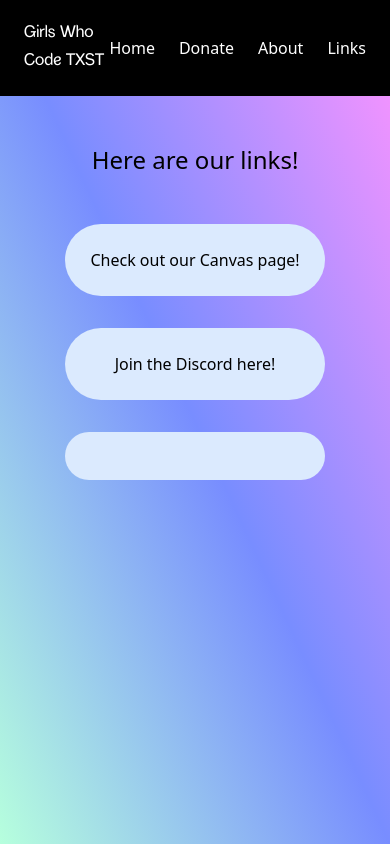
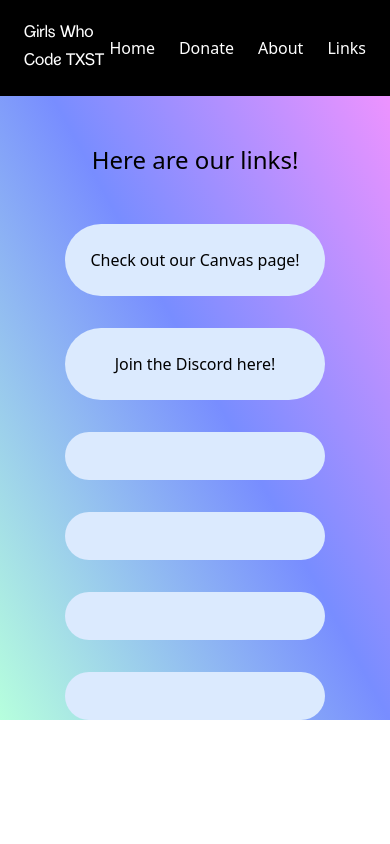
Before and after one commit to gwc-txst/gwc-home, a Next.js app: page /links in a window 390 px wide. Built offline with nearby package versions, Linux system fonts and the light colour scheme.

Commit message:
feat: add responsiveness in nav bar and link buttons

```diff
--- a/components/LinktreeButton.js
+++ b/components/LinktreeButton.js
@@ -1,6 +1,11 @@
 const LinktreeButton = ({ label }) => {
   return (
-    <div className="bg-blue-100 text-center w-2/3 py-6 rounded-full">
+    <div
+      className="bg-blue-100
+      text-center w-2/3 py-6 rounded-full
+      hover:bg-blue-200 active:bg-blue-300
+      cursor-pointer"
+    >
       {label}
     </div>
   );
--- a/pages/links.js
+++ b/pages/links.js
@@ -2,27 +2,34 @@ import LinktreeButton from "../components/LinktreeButton";
 
 export default function Links() {
   return (
-    <div className="h-screen bg-gradient-to-tr from-[#B6FFDD] via-[#788DFF] to-[#FF94FF]">
+    <div className="h-cover bg-gradient-to-tr from-[#B6FFDD] via-[#788DFF] to-[#FF94FF]">
       {/* Start header */}
       <div className="bg-black h-24 grid grid-cols-3 items-center">
-        <div className="text-white col-span-1 mx-6 font-babe-sans sm:text-2xl text-lg">
+        <div className="text-white col-span-1 mx-6 font-babe-sans sm:text-2xl text-lg cursor-pointer">
           Girls Who Code TXST
         </div>
-        <div className="flex space-x-6 col-span-2 justify-end mx-6">
-          <div className="text-white">Home</div>
-          <div className="text-white">Donate</div>
-          <div className="text-white">About</div>
-          <div className="text-white">Links</div>
+        {/* We could probably make these buttons their own class for cleaner code */}
+        <div className="flex space-x-6 col-span-2 justify-end mx-6 text-white">
+          <div className="cursor-pointer hover:text-blue-200">Home</div>
+          <div className="cursor-pointer hover:text-blue-200">Donate</div>
+          <div className="cursor-pointer hover:text-blue-200">About</div>
+          <div className="cursor-pointer hover:text-blue-200">Links</div>
         </div>
       </div>
       {/*  Start links */}
-      <div className="text-center text-2xl mt-12">Here are our links!</div>
+      <div className="text-center text-2xl mt-12 cursor-default">
+        Here are our links!
+      </div>
 
       <div className="flex flex-col items-center space-y-8 mt-12">
         <LinktreeButton label="Check out our Canvas page!" />
         <LinktreeButton label="Join the Discord here!" />
         <LinktreeButton />
+        <LinktreeButton />
+        <LinktreeButton />
+        <LinktreeButton />
       </div>
+      {/* Having trouble putting space under the last button */}
     </div>
   );
 }
```
